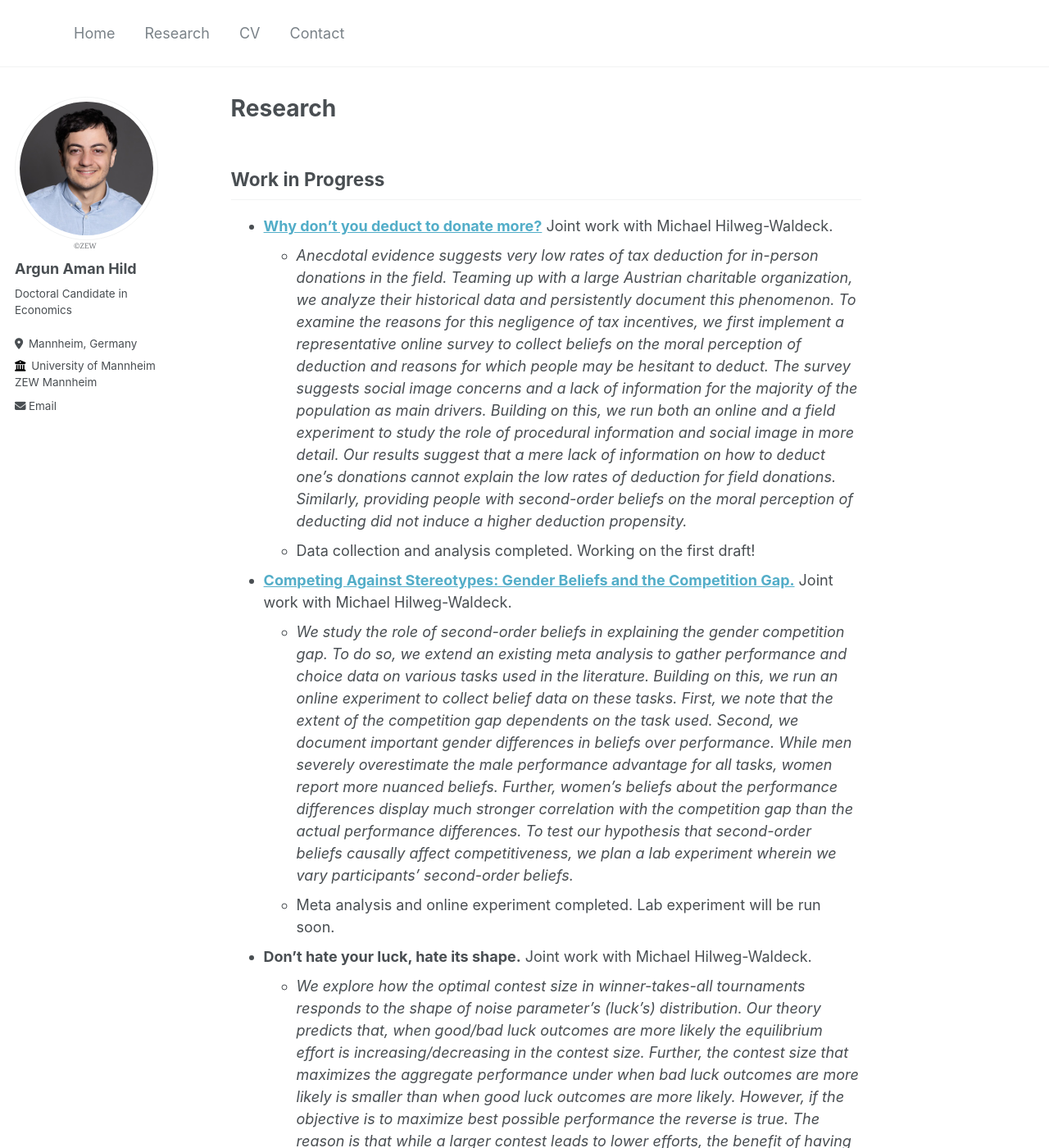
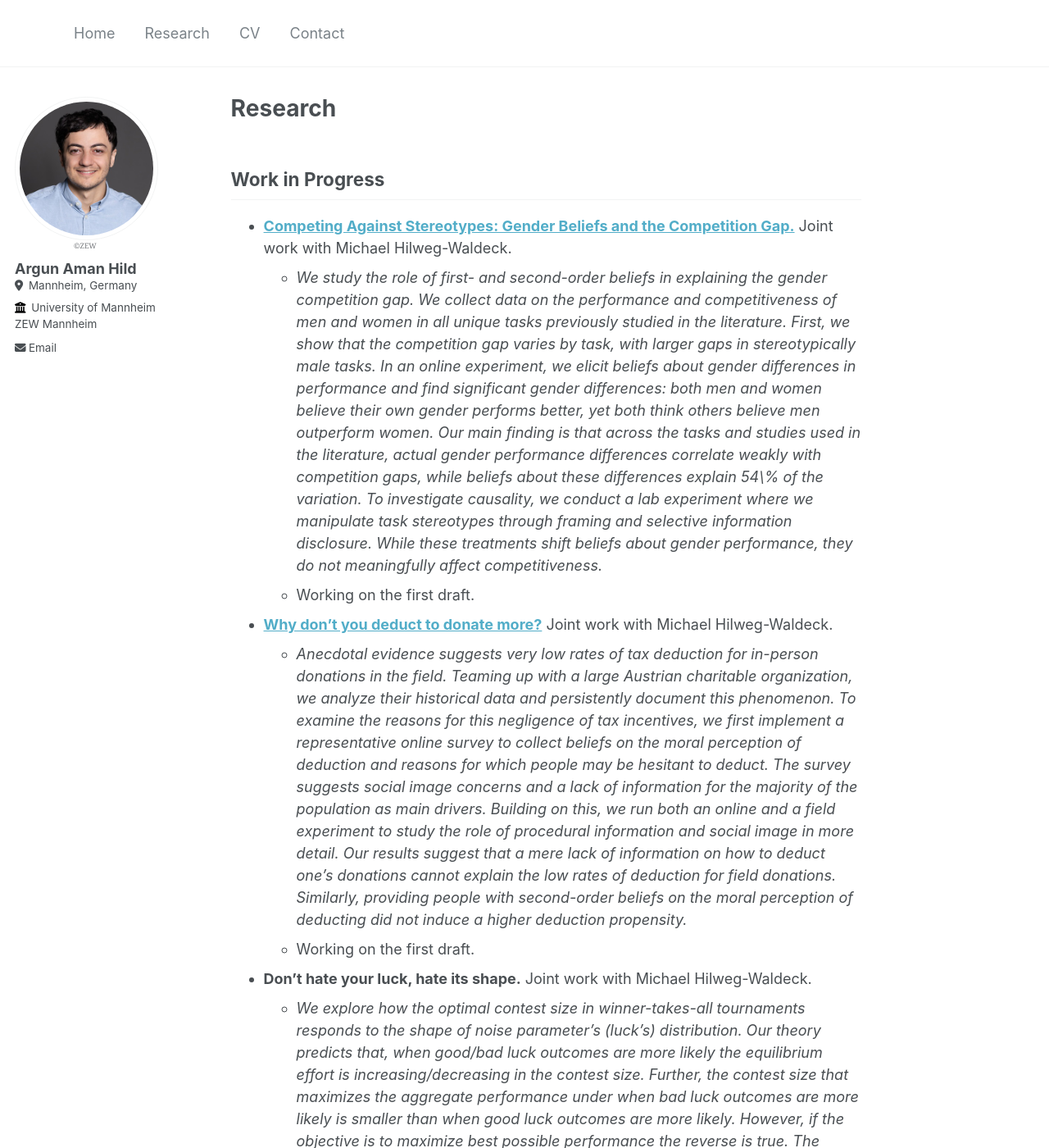
Before and after one commit to ArgunHild/argunhild.github.io, a Jekyll site: the page built from _pages/research.md, in a window 1280 px wide and 1400 px high. Shown: the whole window at 82% size. Built offline with Jekyll 4.4.1, drawn with Linux system fonts in a browser that asks for light colours; some of the changed text lies outside the part shown.

Commit message:
updated cv

```diff
--- a/_config.yml
+++ b/_config.yml
@@ -24,7 +24,7 @@ author:
   avatar           : "picture_1.jpg"
   name             : "Argun Aman Hild"
   pronouns         : # example: "she/her"
-  bio              : "Doctoral Candidate in Economics"
+  # bio              : "Doctoral Candidate in Economics"
   location         : "Mannheim, Germany"
   employer         : "University of Mannheim <br> ZEW Mannheim"
   # employer         : "ZEW Mannheim"
--- a/_pages/research.md
+++ b/_pages/research.md
@@ -10,18 +10,19 @@ sitemap: false
 - Paper 2: Description of paper 2. -->
 
 ## Work in Progress
+- [**Competing Against Stereotypes: Gender Beliefs and the Competition Gap.**](/projects/17092024Stereotypes) Joint work with Michael Hilweg-Waldeck.
+    - *We study the role of first- and second-order beliefs in explaining the gender competition gap. We collect data on the performance and competitiveness of men and women in all unique tasks previously studied in the literature. First, we show that the competition gap varies by task, with larger gaps in stereotypically male tasks. In an online experiment, we elicit beliefs about gender differences in performance and find significant gender differences: both men and women believe their own gender performs better, yet both think others believe men outperform women. Our main finding is that across the tasks and studies used in the literature, actual gender performance differences correlate weakly with competition gaps, while beliefs about these differences explain 54\% of the variation. To investigate causality, we conduct a lab experiment where we manipulate task stereotypes through framing and selective information disclosure. While these treatments shift beliefs about gender performance, they do not meaningfully affect competitiveness.*
+    - Working on the first draft.
 - [**Why don’t you deduct to donate more?**](/projects/032024Why-dont-you-deduct) Joint work with Michael Hilweg-Waldeck.
     - *Anecdotal evidence suggests very low rates of tax deduction for in-person donations in the field. Teaming up with a large Austrian charitable organization, we analyze their historical data and persistently document this phenomenon. To examine the reasons for this negligence of tax incentives, we first implement a representative online survey to collect beliefs on the moral perception of deduction and reasons for which people may be hesitant to deduct. The survey suggests social image concerns and a lack of information for the majority of the population as main drivers. Building on this, we run both an online and a field experiment to study the role of procedural information and social image in more detail. Our results suggest that a mere lack of information on how to deduct one’s donations cannot explain the low rates of deduction for field donations. Similarly, providing people with second-order beliefs on the moral perception of deducting did not induce a higher deduction propensity.*
-    - Data collection and analysis completed. Working on the first draft!
-- [**Competing Against Stereotypes: Gender Beliefs and the Competition Gap.**](/projects/17092024Stereotypes) Joint work with Michael Hilweg-Waldeck.
-    - *We study the role of second-order beliefs in explaining the gender competition gap. To do so, we extend an existing meta analysis to gather performance and choice data on various tasks used in the literature. Building on this, we run an online experiment to collect belief data on these tasks. First, we note that the extent of the competition gap dependents on the task used. Second, we document important gender differences in beliefs over performance.  While men severely overestimate the male performance advantage for all tasks, women report more nuanced beliefs. Further, women's beliefs about the performance differences display much stronger correlation with the competition gap than the actual performance differences. To test our hypothesis that second-order beliefs causally affect competitiveness, we plan a lab experiment wherein we vary participants’ second-order beliefs.*
-    - Meta analysis and online experiment completed. Lab experiment will be run soon.
+    - Working on the first draft.
+
 -  **Don’t hate your luck, hate its shape.** Joint work with Michael Hilweg-Waldeck.
     - *We explore how the optimal contest size in winner-takes-all tournaments responds to the shape of noise parameter's (luck's) distribution. Our theory predicts that, when good/bad luck outcomes are more likely the equilibrium effort is increasing/decreasing in the contest size. Further, the contest size that maximizes the aggregate performance under when bad luck outcomes are more likely is smaller than when good luck outcomes are more likely. However, if the objective is to maximize best possible performance the reverse is true. The reason is that while a larger contest leads to lower efforts, the benefit of having more luck draws dominates in the latter case. We plan an online experiment to confirm our theory results.*
     - Theory section completed. Working on the experimental design.
 -  **Inequality as a constraint on (repugnant) markets.** Joint work with Jakob Schmidhäuser.
     - *Literature has established that third parties are opposed to certain transactions even when they impose no direct externalities on them. Such repugnant transactions are broadly viewed as a constraint on markets. While various reasons for the emergence of repugnance have been discussed, we propose economic inequality as an important channel. In our experiment, people judge 9 different economic transactions in two inequality and one equality treatment. We elicit the main dimensions of repugnance suggested by the literature as well as the willingness to ban each transaction. Our novelty is twofold. First, we are the first to study how inequality affects repugnance. Second, we establish the role of descriptive norms in the context of repugnance by eliciting beliefs about others' choices.*
-    - Pilot will be run soon.
+    - Collecting Data
 - **Non-Standard Choice and Matching.** Joint work with Gian Caspari, Michael Hilweg-Waldeck.
     - *We study the impact of non-standard choice behavior on performance of matching mechanisms. We have planned a series of experiments to compare sequential mechanisms with different menu sizes and levels of choice complexity. By doing so, our objective is to gain a deeper understanding of the challenges presented by non-standard choice behavior and provide insights and potential strategies for enhancing mechanism performance. Furthermore, we plan to expand on the existing theoretical framework to incorporate our experimental findings.*
     - Working on the experimental design.
```
Also changed, not shown: 1 other file.
